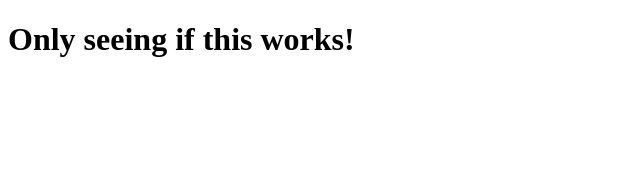
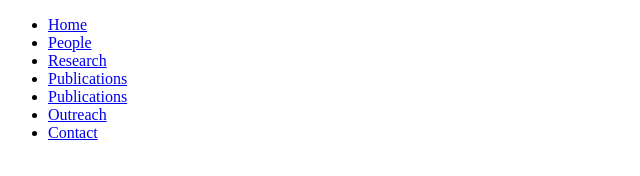
Before and after one commit to ayl23/AAM, a plain HTML site: page index.html in a window 1280 px wide. Shown: the whole page, without its empty margins (0-640 px from the left). Drawn offline with Linux system fonts and the light colour scheme.

Commit message:
banner
headers added

```diff
--- a/index.html
+++ b/index.html
@@ -2,9 +2,17 @@
 <html>
 
   <head>
-    <title>AAM Group</title>
+    <title> AAML Group </title>
   </head>
-<h1>Only seeing if this works!</h2>
+  <ul>
+    <li><a href="#">Home</a></li>
+    <li><a href="#">People</a></li>
+    <li><a href="#">Research</a></li>
+    <li><a href="#">Publications</a></li>
+    <li><a href="#">Publications</a></li>
+    <li><a href="#">Outreach</a></li>
+    <li><a href="#">Contact</a></li>
+  </ul>
   <body>
   </body>
 
--- /dev/null
+++ b/stylefile.css
@@ -0,0 +1,9 @@
+
+ul {
+  padding: 10px;
+  background: rgba(0,0,0,0.5);
+}
+li {
+  display: inline;
+  padding: 0px 10px 0px 10px;
+}
```
